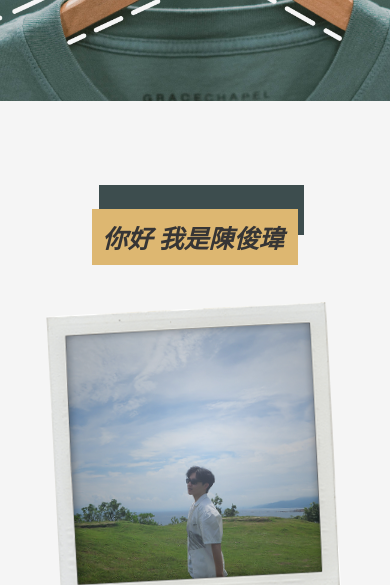
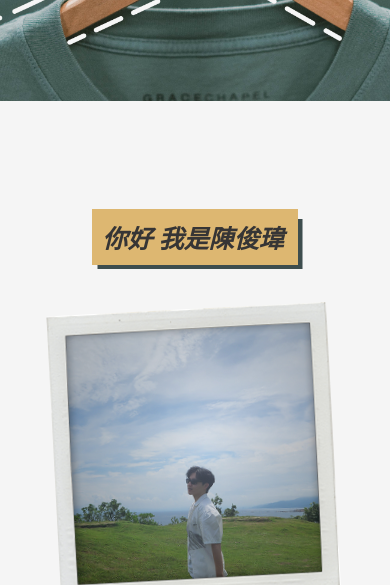
Before and after one commit to William08290829/WeiStudio, a website: page about.html in a window 390 px wide. Shown: the part 237-822 px from the top of the page. Drawn offline with nearby package versions, Linux system fonts and the light colour scheme; some packages are replaced by stand-ins of ours; a script that the page names is missing.

Commit message:
修正GreenBG

```diff
--- a/style.css
+++ b/style.css
@@ -1525,8 +1525,11 @@ main{
         align-items: end;
     }
     .about__greetingGreenBg {
-        top: 60px;
-        left: 57px
+        position: absolute;
+        top: auto;
+        bottom: 0;
+        left: calc(50% + 5px);
+        transform: translateX(-50%);
     }
     .about__greeting-slider {
         margin: 0;
@@ -1883,6 +1886,5 @@ main{
     .about__greetingGreenBg {
         width: 185px;
         height: 30px;
-        top: 84px;
-    }
-}
+    }
+}
```
